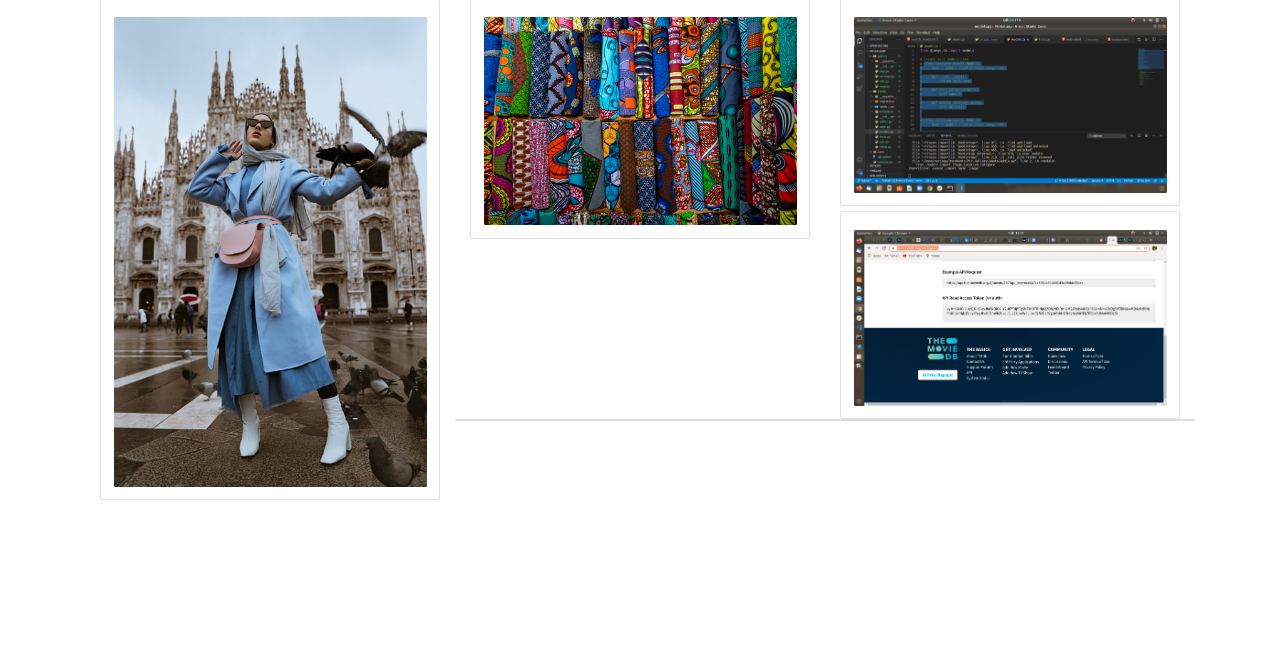
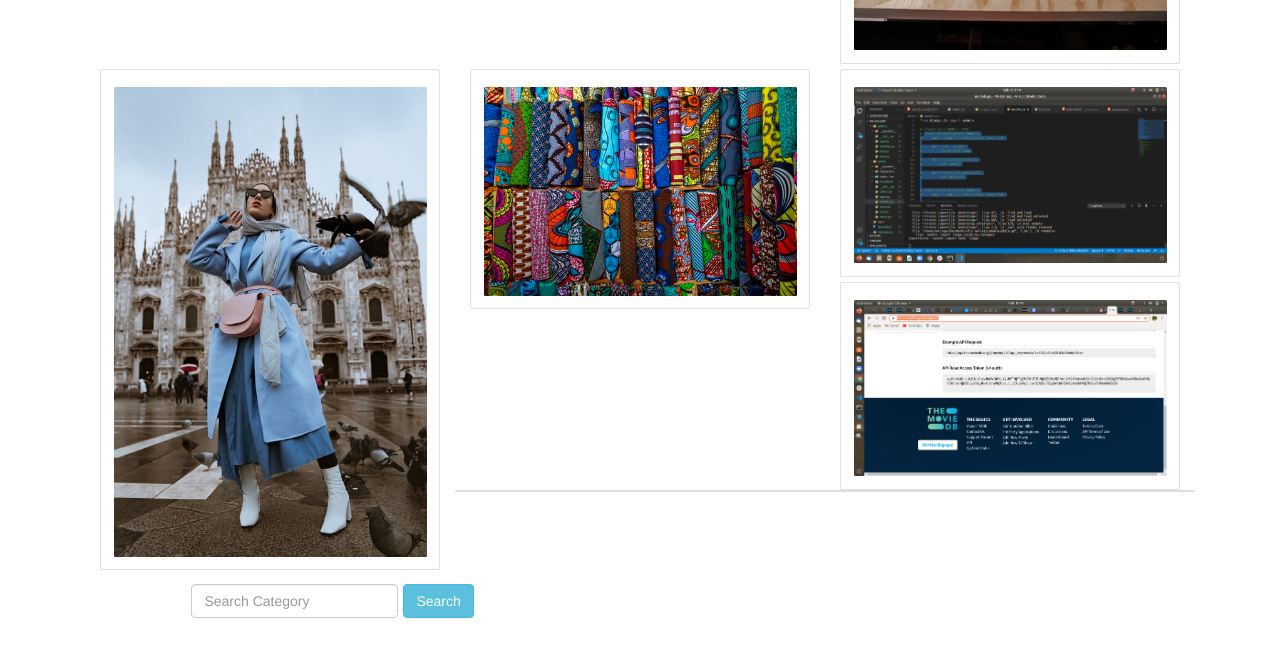
Before and after one commit to priscillapepe/Pic-Gallery, a Django app: page / in a window 1280 px wide. Shown: the part 1674-2326 px from the top of the page. Before the commit the page ends 2174 px from the top, so only its background shows below. Run offline with Django 3.2, Linux system fonts and the light colour scheme; data comes from the database, SQL or seed files in the repository; some libraries are stand-ins or nearby versions.

Commit message:
Heroku deployment

```diff
--- a/photo/templates/navbar.html
+++ b/photo/templates/navbar.html
@@ -1,4 +1,4 @@
-<nav class="navbar navbar-expand-lg navbar-light bg-transparent">
+<!-- <nav class="navbar navbar-expand-lg navbar-light bg-transparent">
     <a class="navbar-brand text-white" href="/"><h3><strong>Pic-Gallery</strong></h3></a>
       <button class="navbar-toggler" type="button" data-toggle="collapse" data-target="#navbarTogglerDemo02" aria-controls="navbarTogglerDemo02" aria-expanded="false" aria-label="Toggle navigation">
         <span class="navbar-toggler-icon"></span>
@@ -11,4 +11,4 @@
           <button class="btn btn-info btn-md my-2 my-sm-0" type="submit">Search</button>
         </form>
       </div>
-    </nav>
+    </nav> -->
--- a/photo/templates/pic/base.html
+++ b/photo/templates/pic/base.html
@@ -8,12 +8,13 @@
   <title><Pic-Gallery></Pic-Gallery> - {{title}}</title>
   {% else %}
     <title> Pic-Gallery </title>
+    <link rel="stylesheet" href="https://stackpath.bootstrapcdn.com/bootstrap/4.3.1/css/bootstrap.min.css" integrity="sha384-ggOyR0iXCbMQv3Xipma34MD+dH/1fQ784/j6cY/iJTQUOhcWr7x9JvoRxT2MZw1T" crossorigin="anonymous">
+
   {% endif %}
 
   {% block styles %}
     {% bootstrap_css %}
   {% endblock %}
-  <link rel="stylesheet" href="https://stackpath.bootstrapcdn.com/bootstrap/4.3.1/css/bootstrap.min.css" integrity="sha384-ggOyR0iXCbMQv3Xipma34MD+dH/1fQ784/j6cY/iJTQUOhcWr7x9JvoRxT2MZw1T" crossorigin="anonymous">
 
 </head>
 <body>
@@ -42,3 +43,17 @@
     {% endblock %}
 </body>
 </html>
+<nav class="navbar navbar-expand-lg navbar-light bg-transparent">
+  <a class="navbar-brand text-white" href="/"><h3><strong>Pic-Gallery</strong></h3></a>
+    <button class="navbar-toggler" type="button" data-toggle="collapse" data-target="#navbarTogglerDemo02" aria-controls="navbarTogglerDemo02" aria-expanded="false" aria-label="Toggle navigation">
+      <span class="navbar-toggler-icon"></span>
+    </button>
+    <div class="collapse navbar-collapse" id="navbarTogglerDemo02">
+      <ul class="navbar-nav mr-auto mt-2 mt-md-0">
+      </ul>
+      <form class="form-inline my-2 my-md-0"  action="/search" role="search">
+        <input class="form-control mr-sm-2" type="search" placeholder="Search Category" name="imagesearch" aria-label="Search">
+        <button class="btn btn-info btn-md my-2 my-sm-0" type="submit">Search</button>
+      </form>
+    </div>
+  </nav>
```
